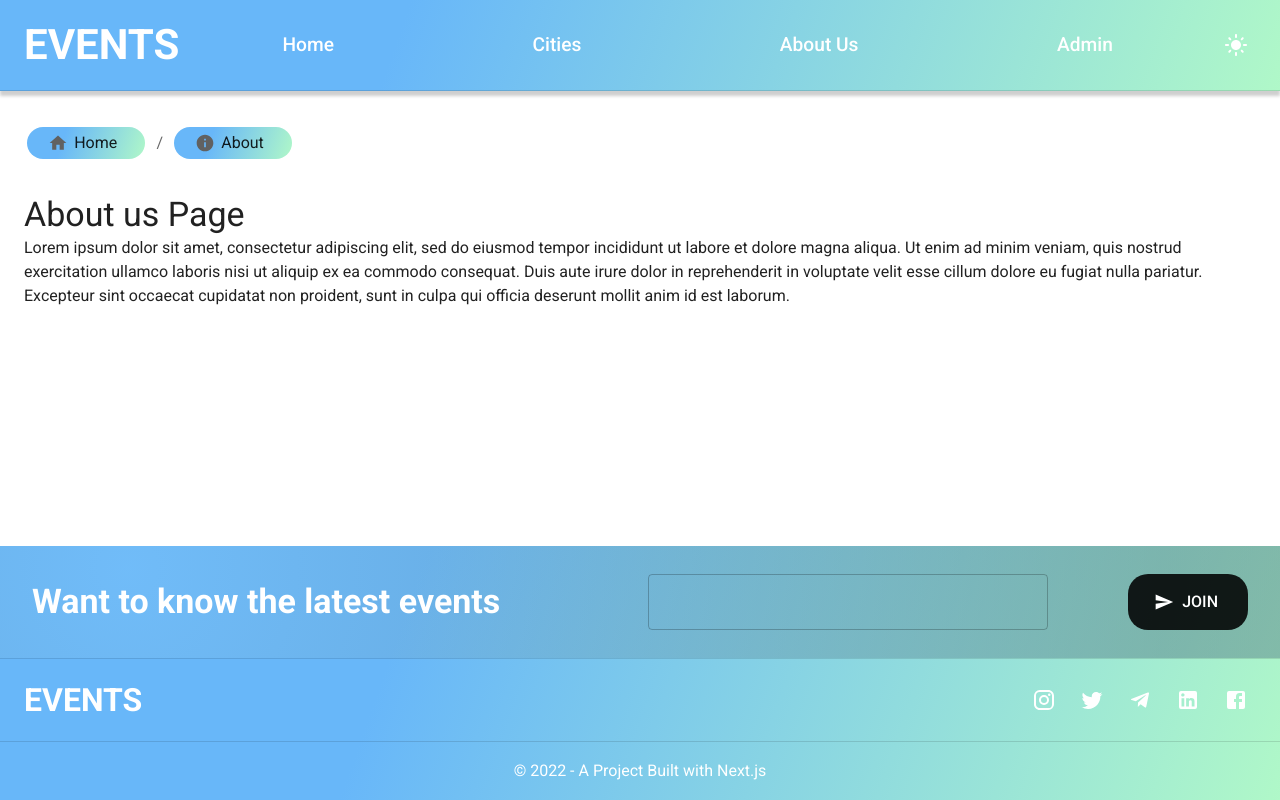
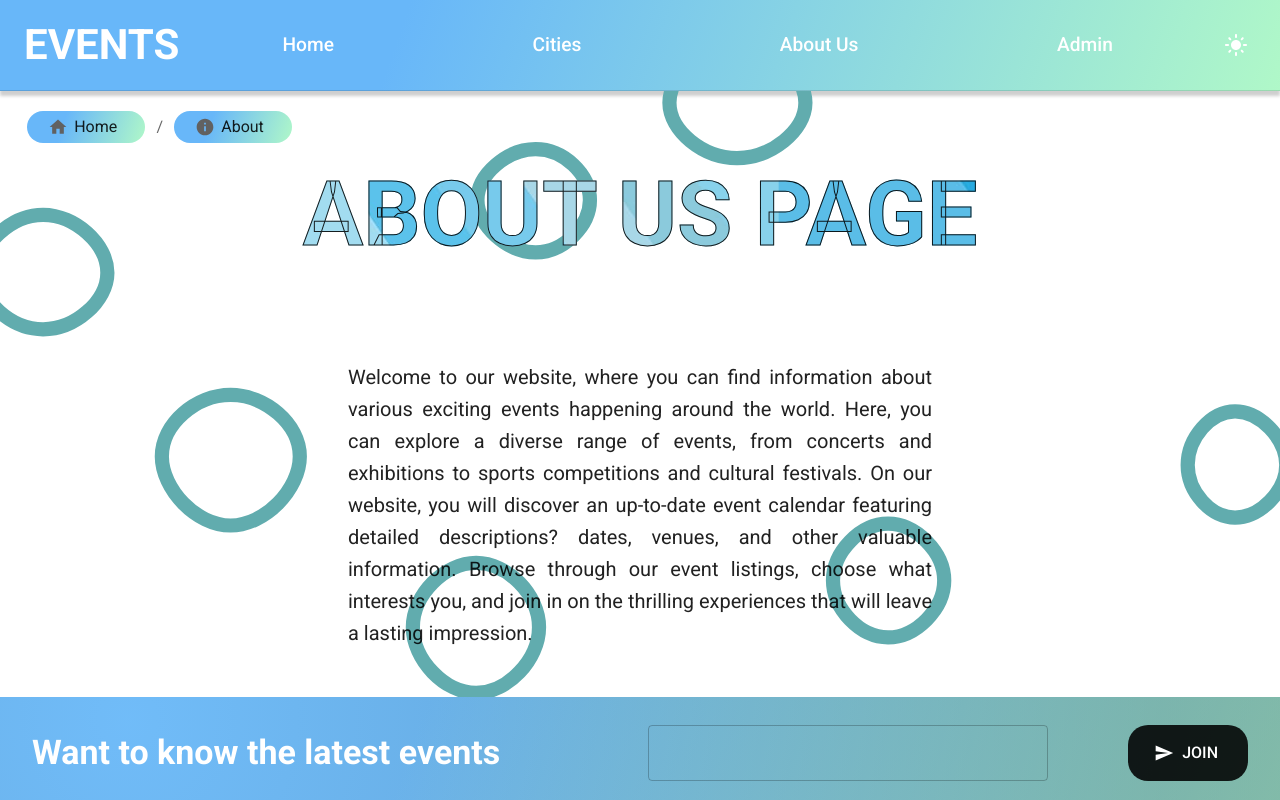
Before and after one commit to LanaVol/events-application, a Next.js app: page /about-us in a window 1280 px wide. Shown: the top 800 px of the page. Built offline with nearby package versions, Linux system fonts and the light colour scheme; no server answers.

Commit message:
change styles aboutUs page

```diff
--- a/src/pages/about-us.tsx
+++ b/src/pages/about-us.tsx
@@ -1,6 +1,14 @@
 import { Header } from "../components/Header/Header";
 import { MenuNavigation } from "../components/MenuNavigation";
-import { Box, Container, Typography, useTheme } from "@mui/material";
+import {
+  Box,
+  Container,
+  Typography,
+  useTheme,
+  useMediaQuery,
+} from "@mui/material";
+import { MainTitle } from "../components";
+import blob2 from "../image/blob2.svg";
 
 const list = [
   { title: "Home", path: "/", iconName: "home" },
@@ -9,28 +17,58 @@ const list = [
 
 const AboutUsPage = (): JSX.Element => {
   const theme = useTheme();
+  const smallerScreen = useMediaQuery(theme.breakpoints.down("md"));
 
   return (
     <>
       <Header />
-      <Container maxWidth="xl" sx={{ flex: 1 }}>
-        <Box sx={{ color: theme.palette.text.primary }}>
-          <Box sx={{ padding: "1rem 0" }}>
+      <Box
+        sx={{
+          flex: 1,
+          backgroundImage: `url(${blob2.src})`,
+          backgroundRepeat: "no-repeat",
+          backgroundSize: "cover",
+        }}
+      >
+        <Container
+          maxWidth="xl"
+          sx={{
+            flex: 1,
+          }}
+        >
+          <Box
+            sx={{
+              color: theme.palette.text.primary,
+            }}
+          >
             <MenuNavigation list={list} />
+
+            <MainTitle title="About Us Page" showArrow={false} />
+
+            <Typography
+              variant="subtitle1"
+              sx={{
+                textAlign: "justify",
+                width: smallerScreen ? "100%" : "50%",
+                margin: "0 auto",
+                lineHeight: "2rem",
+                fontSize: "20px",
+                padding: "3rem 1rem",
+              }}
+            >
+              Welcome to our website, where you can find information about
+              various exciting events happening around the world. Here, you can
+              explore a diverse range of events, from concerts and exhibitions
+              to sports competitions and cultural festivals. On our website, you
+              will discover an up-to-date event calendar featuring detailed
+              descriptions? dates, venues, and other valuable information.
+              Browse through our event listings, choose what interests you, and
+              join in on the thrilling experiences that will leave a lasting
+              impression.
+            </Typography>
           </Box>
-
-          <Typography variant="h4">About us Page</Typography>
-          <Typography>
-            Lorem ipsum dolor sit amet, consectetur adipiscing elit, sed do
-            eiusmod tempor incididunt ut labore et dolore magna aliqua. Ut enim
-            ad minim veniam, quis nostrud exercitation ullamco laboris nisi ut
-            aliquip ex ea commodo consequat. Duis aute irure dolor in
-            reprehenderit in voluptate velit esse cillum dolore eu fugiat nulla
-            pariatur. Excepteur sint occaecat cupidatat non proident, sunt in
-            culpa qui officia deserunt mollit anim id est laborum.
-          </Typography>
-        </Box>
-      </Container>
+        </Container>
+      </Box>
     </>
   );
 };
```
Also changed, not shown: src/image/blob.svg (added), src/image/blob2.svg (added).
